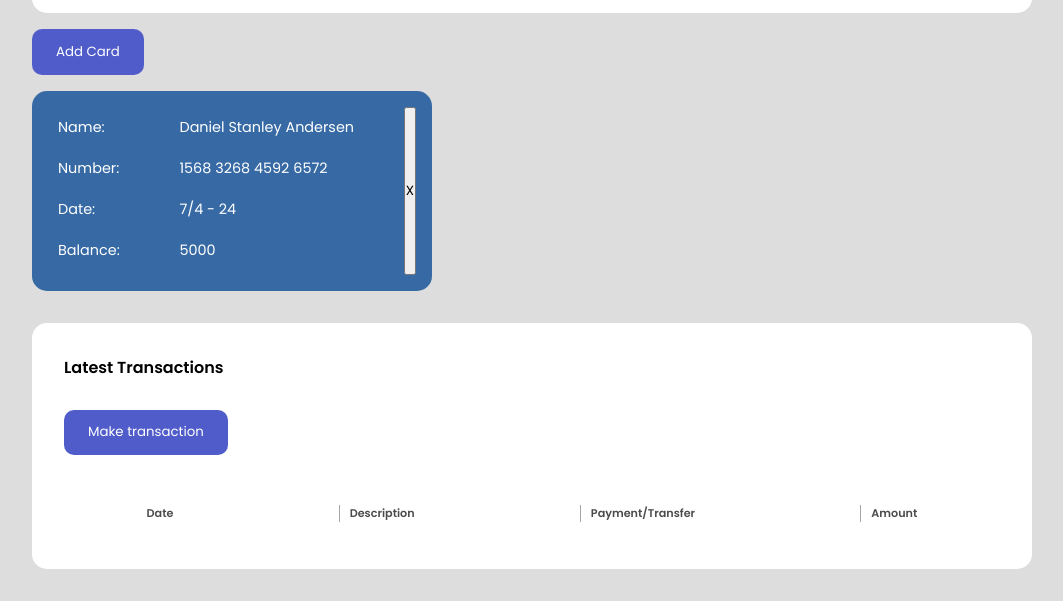
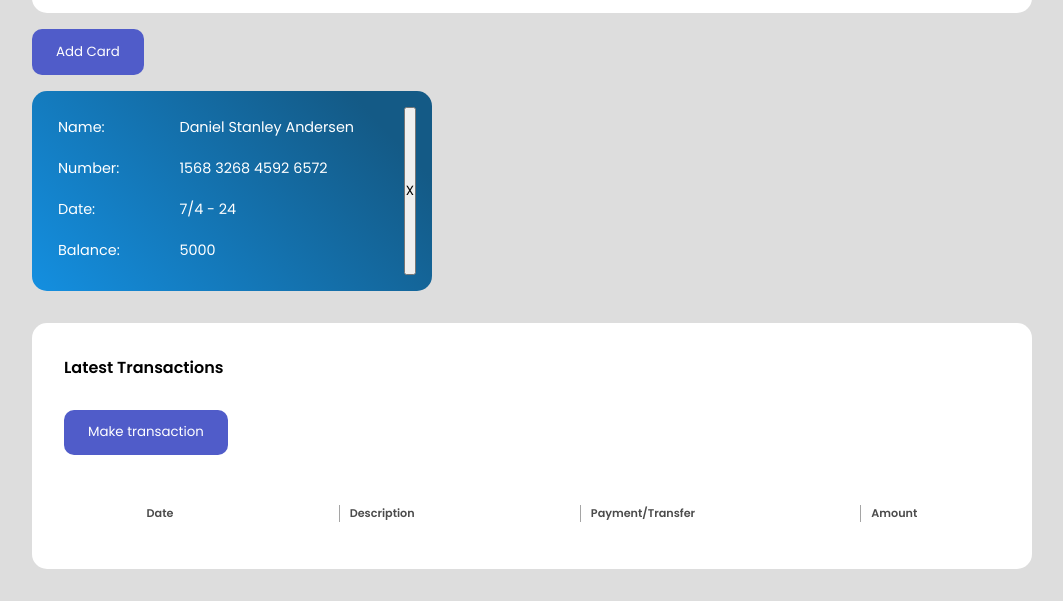
Before and after one commit to DanielSA10/bank-dashboard, a plain HTML site: page index.html in a window 1280 px wide. Shown: the part 262-863 px from the top of the page, without its empty margins (0-1063 px from the left). Drawn offline with Linux system fonts and the light colour scheme.

Commit message:
Added gradient color to cards

```diff
--- a/style.css
+++ b/style.css
@@ -148,7 +148,7 @@ label {
 
 
 .listWrapper {
-    background-color: rgb(55, 106, 165);
+    background: linear-gradient(227deg, rgba(20,90,134,1) 14%, rgba(20,143,224,1) 100%);
     color: #fff;
     max-width:400px;
     height:200px;
```
Also changed, not shown: index.html (+1 -0 lines).
